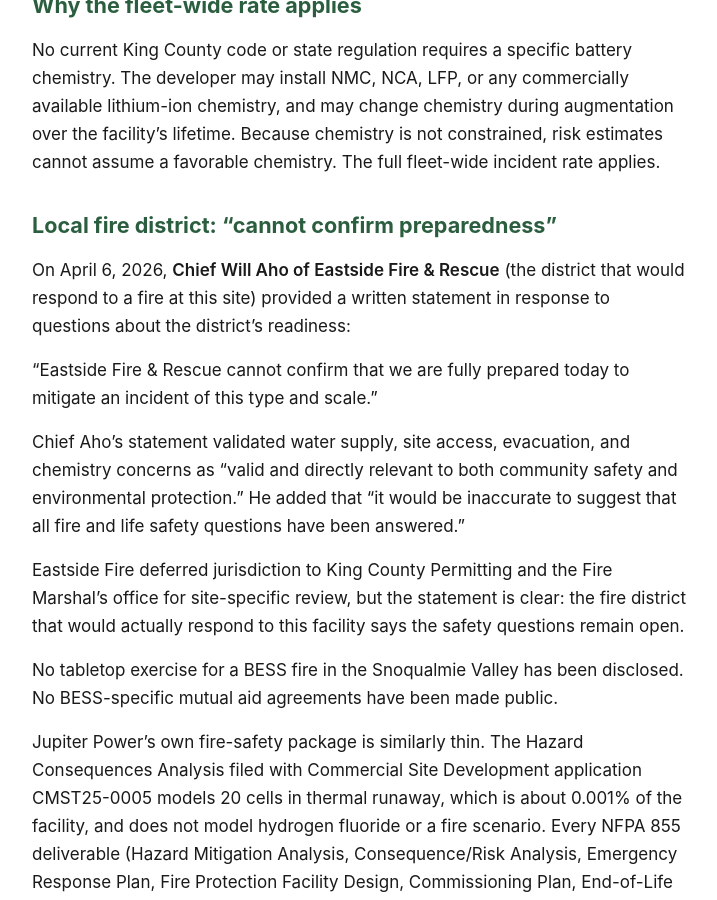
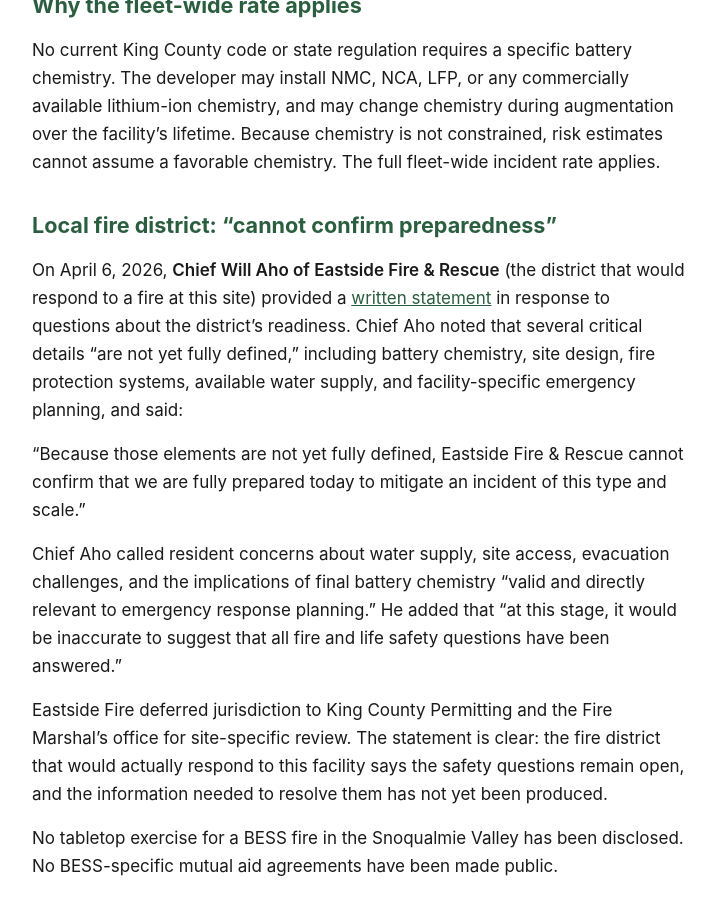
Before and after one commit to calef/cascadia-ridge-bess, a Jekyll site: the page built from _pages/fire-risk.md, in a window 1280 px wide and 900 px high, scrolled down 3288 px. Shown: the whole window, without its empty margins (280-997 px from the left). Built offline with Jekyll 4.4.1, drawn with Linux system fonts in a browser that asks for light colours.

Commit message:
Deploy site 2026-04-22-131430

```diff
--- a/_pages/fire-risk.md
+++ b/_pages/fire-risk.md
@@ -81,13 +81,13 @@ No current King County code or state regulation requires a specific battery chem
 
 ## Local fire district: "cannot confirm preparedness"
 
-On April 6, 2026, **Chief Will Aho of Eastside Fire & Rescue** (the district that would respond to a fire at this site) provided a written statement in response to questions about the district's readiness:
+On April 6, 2026, **Chief Will Aho of Eastside Fire & Rescue** (the district that would respond to a fire at this site) provided a [written statement](/assets/efr-chief-aho-response-2026-04-06.pdf) in response to questions about the district's readiness. Chief Aho noted that several critical details "are not yet fully defined," including battery chemistry, site design, fire protection systems, available water supply, and facility-specific emergency planning, and said:
 
-> "Eastside Fire & Rescue cannot confirm that we are fully prepared today to mitigate an incident of this type and scale."
+> "Because those elements are not yet fully defined, Eastside Fire & Rescue cannot confirm that we are fully prepared today to mitigate an incident of this type and scale."
 
-Chief Aho's statement validated water supply, site access, evacuation, and chemistry concerns as "valid and directly relevant to both community safety and environmental protection." He added that "it would be inaccurate to suggest that all fire and life safety questions have been answered."
+Chief Aho called resident concerns about water supply, site access, evacuation challenges, and the implications of final battery chemistry "valid and directly relevant to emergency response planning." He added that "at this stage, it would be inaccurate to suggest that all fire and life safety questions have been answered."
 
-Eastside Fire deferred jurisdiction to King County Permitting and the Fire Marshal's office for site-specific review, but the statement is clear: the fire district that would actually respond to this facility says the safety questions remain open.
+Eastside Fire deferred jurisdiction to King County Permitting and the Fire Marshal's office for site-specific review. The statement is clear: the fire district that would actually respond to this facility says the safety questions remain open, and the information needed to resolve them has not yet been produced.
 
 No tabletop exercise for a BESS fire in the Snoqualmie Valley has been disclosed. No BESS-specific mutual aid agreements have been made public.
 
```
Also changed, not shown: _pages/project.md (+1 -1 lines), _pages/take-action.md (+1 -1 lines).
